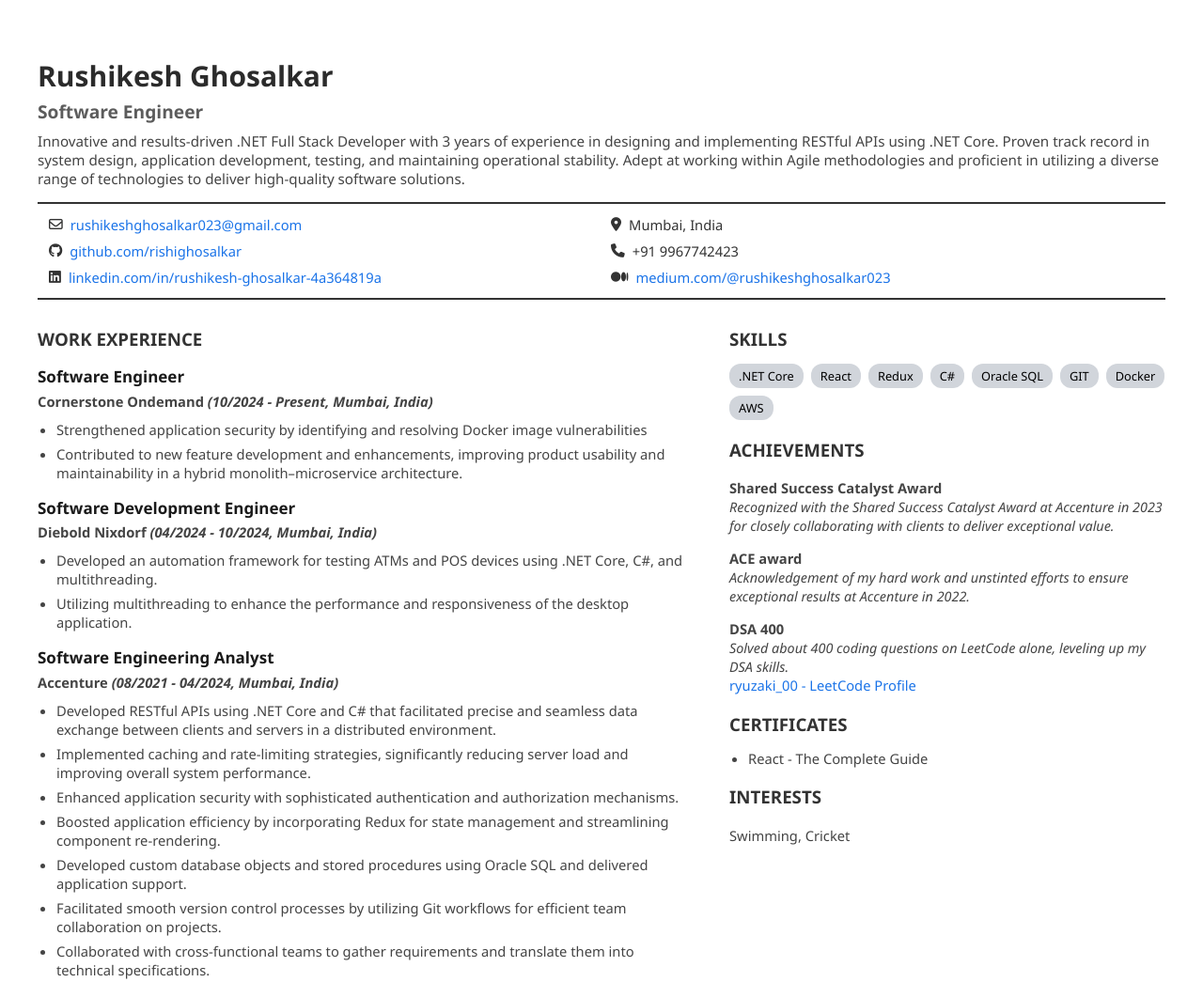
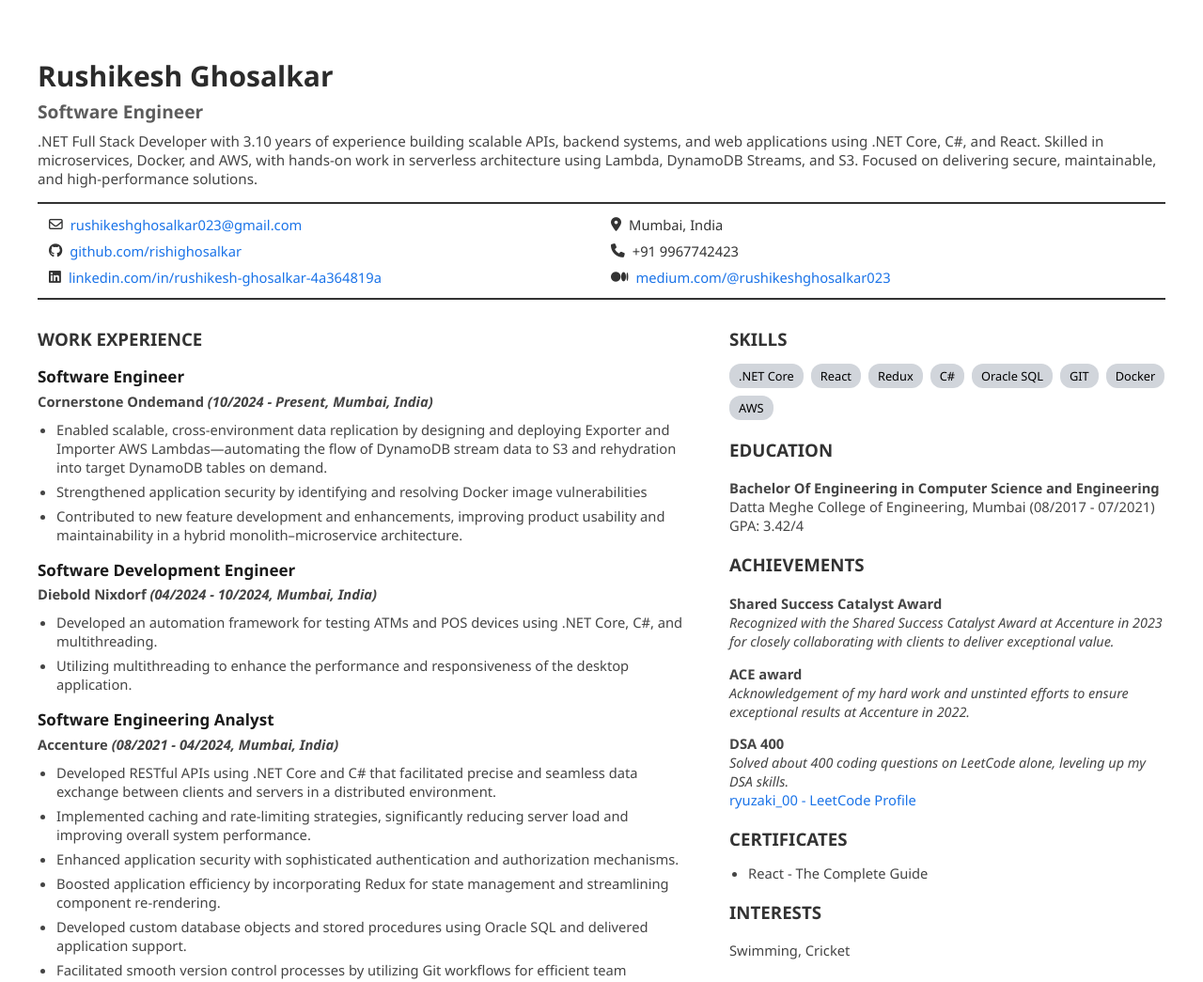
Before and after one commit to rishighosalkar/Resume, a website: page index.html in a window 1280 px wide. Shown: the top 1045 px of the page at 94% size. Drawn offline with Linux system fonts and the light colour scheme.

Commit message:
Updated resume

```diff
--- a/index.html
+++ b/index.html
@@ -15,7 +15,7 @@
         <h1>Rushikesh Ghosalkar</h1>
         <h2>Software Engineer</h2>
         <p class="summary">
-          Innovative and results-driven .NET Full Stack Developer with 3 years of experience in designing and implementing RESTful APIs using .NET Core. Proven track record in system design, application development, testing, and maintaining operational stability. Adept at working within Agile methodologies and proficient in utilizing a diverse range of technologies to deliver high-quality software solutions.
+          .NET Full Stack Developer with 3.10 years of experience building scalable APIs, backend systems, and web applications using .NET Core, C#, and React. Skilled in microservices, Docker, and AWS, with hands-on work in serverless architecture using Lambda, DynamoDB Streams, and S3. Focused on delivering secure, maintainable, and high-performance solutions.
         </p>
       </div>
       <div class="contact-section">
@@ -37,6 +37,7 @@
           <h4>Software Engineer</h4>
           <p><b>Cornerstone Ondemand <em>(10/2024 - Present, Mumbai, India)</em></b></p>
           <ul>
+            <li>Enabled scalable, cross-environment data replication by designing and deploying Exporter and Importer AWS Lambdas—automating the flow of DynamoDB stream data to S3 and rehydration into target DynamoDB tables on demand.</li>
             <li>Strengthened application security by identifying and resolving Docker image vulnerabilities</li>
             <li>Contributed to new feature development and enhancements, improving product usability and maintainability in a hybrid monolith–microservice architecture.</li>
           </ul>
@@ -61,14 +62,14 @@
           </ul>
         </section>
 
-        <section>
+        <!-- <section>
           <h3>EDUCATION</h3>
           <p><strong>Bachelor Of Engineering in Computer Science and Engineering</strong><br>
           Datta Meghe College of Engineering, Mumbai (08/2017 - 07/2021)<br>
           GPA: 3.42/4</p>
-        </section>
+        </section> -->
 
-        <section>
+        <!-- <section>
           <h3>PERSONAL PROJECTS</h3>
           <h4>AuctionApp</h4>
           <p><em>(05/2025 - Present)</em></p>
@@ -78,7 +79,7 @@
             <li>RabbitMQ handles real-time communication and messaging.</li>
             <li>Containerized with Docker for high performance and reliability.</li>
           </ul>
-        </section>
+        </section> -->
       </div>
 
       <div class="right-column">
@@ -95,7 +96,12 @@
             <span class="skill-tag">AWS</span>
           </div>
         </section>
-
+        <section>
+          <h3>EDUCATION</h3>
+          <p><strong>Bachelor Of Engineering in Computer Science and Engineering</strong><br>
+          Datta Meghe College of Engineering, Mumbai (08/2017 - 07/2021)<br>
+          GPA: 3.42/4</p>
+        </section>
         <section>
           <h3>ACHIEVEMENTS</h3>
           <p><strong>Shared Success Catalyst Award</strong><br>
```
Also changed, not shown: 1 other file.
